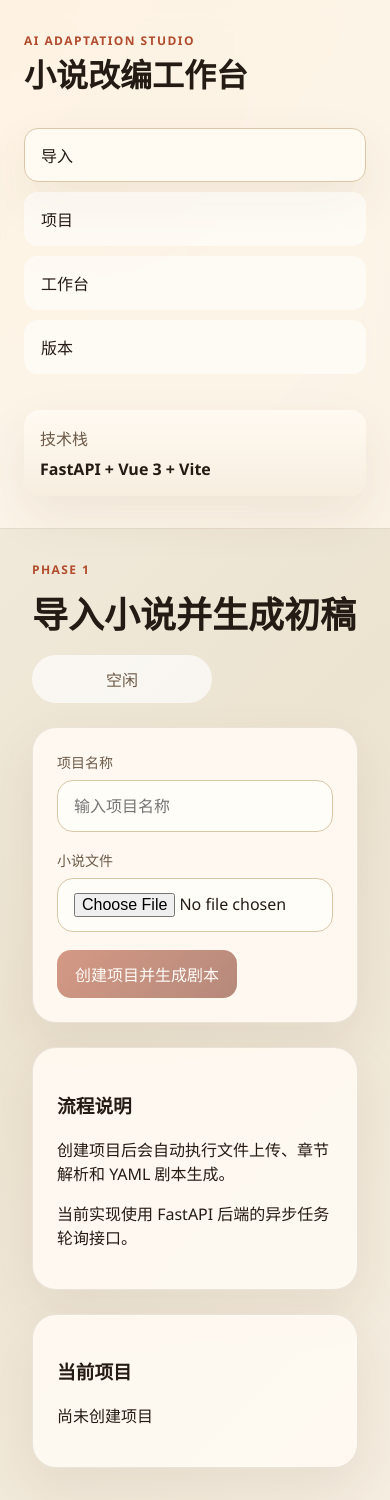
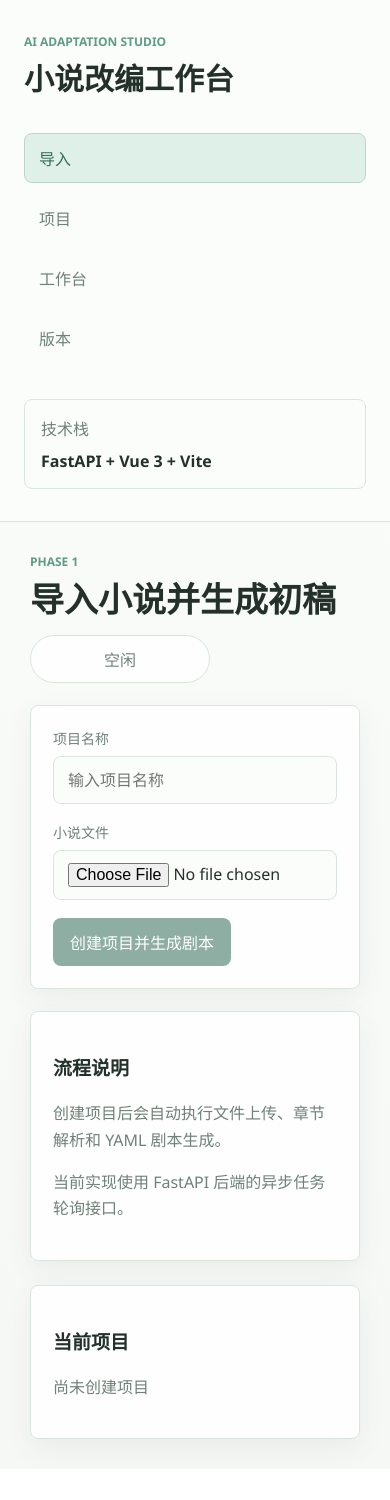
Before and after one commit to hcz000/NovelScriptConverter, a Vue app in the folder frontend/: page / in a window 390 px wide. After the commit the page ends 1469 px from the top, so only its background shows below. Built offline with nearby package versions, Linux system fonts and the light colour scheme.

Commit message:
style: soften frontend visual design

```diff
--- a/frontend/src/style.css
+++ b/frontend/src/style.css
@@ -1,14 +1,20 @@
 :root {
   color-scheme: light;
-  --bg: #f2efe8;
-  --panel: #fffaf2;
-  --panel-strong: #f7eedf;
-  --border: #dbc7a7;
-  --text: #241b14;
-  --muted: #6d5a48;
-  --accent: #b24c2e;
-  --accent-dark: #7c301d;
-  --shadow: 0 20px 50px rgba(88, 53, 28, 0.08);
+  --bg: #f6f8f6;
+  --surface: #fbfdfb;
+  --panel: #ffffff;
+  --panel-soft: #eef6f1;
+  --panel-strong: #e4f1ea;
+  --border: #d9e5dd;
+  --border-strong: #bfd4c7;
+  --text: #24312b;
+  --muted: #6f8178;
+  --accent: #5e9c83;
+  --accent-dark: #356e5a;
+  --accent-soft: #dff0e8;
+  --danger: #bd685d;
+  --danger-soft: #f8e8e5;
+  --shadow: 0 10px 28px rgba(50, 88, 71, 0.07);
   font-family: "Segoe UI", "PingFang SC", "Microsoft YaHei", sans-serif;
 }
 
@@ -19,15 +25,17 @@
 body {
   margin: 0;
   min-height: 100vh;
-  background:
-    radial-gradient(circle at top left, rgba(255, 216, 168, 0.5), transparent 30%),
-    linear-gradient(135deg, #f5f0e5, #ece3d0 55%, #f5ede0);
+  background: linear-gradient(180deg, #fbfdfb 0%, var(--bg) 100%);
   color: var(--text);
 }
 
 a {
   color: inherit;
   text-decoration: none;
+}
+
+p {
+  line-height: 1.65;
 }
 
 button,
@@ -45,22 +53,24 @@ select {
 
 .sidebar {
   padding: 32px 24px;
-  border-right: 1px solid rgba(109, 90, 72, 0.16);
-  background: rgba(255, 248, 236, 0.76);
-  backdrop-filter: blur(10px);
+  border-right: 1px solid var(--border);
+  background: rgba(251, 253, 251, 0.92);
+  backdrop-filter: blur(8px);
 }
 
 .brand h1 {
-  margin: 8px 0 0;
-  font-size: 32px;
-  line-height: 1.1;
+  margin: 10px 0 0;
+  font-size: 30px;
+  line-height: 1.16;
+  letter-spacing: 0;
+  color: var(--text);
 }
 
 .eyebrow {
   margin: 0;
   color: var(--accent);
   text-transform: uppercase;
-  letter-spacing: 0.12em;
+  letter-spacing: 0;
   font-size: 12px;
   font-weight: 700;
 }
@@ -72,24 +82,34 @@ select {
 }
 
 .nav a {
-  padding: 14px 16px;
+  padding: 12px 14px;
   border: 1px solid transparent;
-  border-radius: 14px;
-  background: rgba(255, 255, 255, 0.55);
+  border-radius: 8px;
+  background: transparent;
+  color: var(--muted);
+  transition: background 0.18s ease, border-color 0.18s ease, color 0.18s ease;
+}
+
+.nav a:hover {
+  background: var(--surface);
+  border-color: var(--border);
+  color: var(--text);
 }
 
 .nav a.router-link-active {
-  border-color: var(--border);
-  background: var(--panel);
-  box-shadow: var(--shadow);
+  border-color: var(--border-strong);
+  background: var(--accent-soft);
+  color: var(--accent-dark);
+  box-shadow: none;
 }
 
 .meta {
   margin-top: auto;
   padding: 16px;
-  border-radius: 16px;
-  background: linear-gradient(180deg, var(--panel), var(--panel-strong));
-  box-shadow: var(--shadow);
+  border: 1px solid var(--border);
+  border-radius: 8px;
+  background: var(--surface);
+  box-shadow: none;
 }
 
 .meta p {
@@ -98,12 +118,12 @@ select {
 }
 
 .main {
-  padding: 32px;
+  padding: 30px;
 }
 
 .page {
   display: grid;
-  gap: 24px;
+  gap: 22px;
 }
 
 .page-header {
@@ -115,14 +135,27 @@ select {
 
 .page-header h2 {
   margin: 8px 0 0;
-  font-size: 36px;
+  font-size: 34px;
+  line-height: 1.16;
+  letter-spacing: 0;
+}
+
+.card h3,
+.panel-header h3 {
+  color: var(--text);
+  font-size: 19px;
+  letter-spacing: 0;
+}
+
+.card p {
+  color: var(--muted);
 }
 
 .card {
-  padding: 24px;
-  border: 1px solid rgba(109, 90, 72, 0.14);
-  border-radius: 24px;
-  background: rgba(255, 250, 242, 0.92);
+  padding: 22px;
+  border: 1px solid var(--border);
+  border-radius: 8px;
+  background: rgba(255, 255, 255, 0.9);
   box-shadow: var(--shadow);
 }
 
@@ -151,29 +184,40 @@ select {
 .field textarea,
 .field select {
   width: 100%;
-  padding: 14px 16px;
+  padding: 12px 14px;
   border: 1px solid var(--border);
-  border-radius: 16px;
-  background: #fffdf8;
+  border-radius: 8px;
+  background: var(--surface);
   color: var(--text);
+  outline: none;
+  transition: border-color 0.18s ease, box-shadow 0.18s ease, background 0.18s ease;
+}
+
+.field input:focus,
+.field textarea:focus,
+.field select:focus {
+  border-color: var(--accent);
+  background: #ffffff;
+  box-shadow: 0 0 0 3px rgba(94, 156, 131, 0.14);
 }
 
 .primary-button,
 .ghost-button {
-  border: none;
-  border-radius: 14px;
-  padding: 12px 18px;
+  border: 1px solid transparent;
+  border-radius: 8px;
+  padding: 11px 16px;
   cursor: pointer;
-  transition: transform 0.2s ease, opacity 0.2s ease, background 0.2s ease;
+  transition: transform 0.18s ease, opacity 0.18s ease, background 0.18s ease, border-color 0.18s ease;
 }
 
 .primary-button {
-  background: linear-gradient(135deg, var(--accent), var(--accent-dark));
+  background: var(--accent-dark);
   color: white;
 }
 
 .ghost-button {
-  background: var(--panel-strong);
+  border-color: var(--border);
+  background: var(--surface);
   color: var(--text);
 }
 
@@ -188,17 +232,28 @@ select {
   transform: translateY(-1px);
 }
 
+.primary-button:hover:not(:disabled) {
+  background: var(--accent);
+}
+
+.ghost-button:hover:not(:disabled) {
+  border-color: var(--border-strong);
+  background: #ffffff;
+}
+
 .status-banner {
   min-width: 180px;
-  padding: 12px 16px;
+  padding: 11px 14px;
+  border: 1px solid var(--border);
   border-radius: 999px;
-  background: rgba(255, 255, 255, 0.68);
+  background: rgba(255, 255, 255, 0.86);
   color: var(--muted);
   text-align: center;
 }
 
 .status-banner.active {
-  background: linear-gradient(135deg, rgba(178, 76, 46, 0.16), rgba(124, 48, 29, 0.24));
+  border-color: var(--border-strong);
+  background: var(--accent-soft);
   color: var(--accent-dark);
 }
 
@@ -263,9 +318,9 @@ select {
   gap: 14px;
   align-items: center;
   padding: 14px;
-  border: 1px solid rgba(109, 90, 72, 0.14);
-  border-radius: 18px;
-  background: rgba(255, 253, 248, 0.88);
+  border: 1px solid var(--border);
+  border-radius: 8px;
+  background: var(--surface);
 }
 
 .project-main {
@@ -283,6 +338,10 @@ select {
   color: var(--accent-dark);
 }
 
+.project-main strong {
+  font-size: 16px;
+}
+
 .project-main span,
 .status-pill {
   color: var(--muted);
@@ -290,9 +349,10 @@ select {
 }
 
 .status-pill {
-  padding: 8px 10px;
+  padding: 7px 10px;
   border-radius: 999px;
-  background: #fff3e4;
+  background: var(--accent-soft);
+  color: var(--accent-dark);
 }
 
 .scene-item {
@@ -300,20 +360,27 @@ select {
   text-align: left;
   padding: 14px;
   border: 1px solid var(--border);
-  border-radius: 16px;
-  background: #fffdf8;
+  border-radius: 8px;
+  background: var(--surface);
   cursor: pointer;
+  transition: border-color 0.18s ease, background 0.18s ease, transform 0.18s ease;
 }
 
 .scene-item.selected {
   border-color: var(--accent);
-  background: #fff3e4;
+  background: var(--accent-soft);
+}
+
+.scene-item:hover {
+  border-color: var(--border-strong);
+  transform: translateY(-1px);
 }
 
 .scene-item strong,
 .version-list strong {
   display: block;
   margin-bottom: 6px;
+  color: var(--text);
 }
 
 .scene-item span,
@@ -342,9 +409,9 @@ select {
 
 .beat-card {
   padding: 16px;
-  border: 1px solid rgba(109, 90, 72, 0.14);
-  border-radius: 18px;
-  background: rgba(255, 253, 248, 0.94);
+  border: 1px solid var(--border);
+  border-radius: 8px;
+  background: var(--surface);
 }
 
 .inline-field {
@@ -352,17 +419,18 @@ select {
 }
 
 .danger-button {
-  background: #fde3d9;
-  color: #7c301d;
+  border-color: #edcbc6;
+  background: var(--danger-soft);
+  color: var(--danger);
 }
 
 .code-block {
   margin: 0;
   padding: 18px;
   min-height: 520px;
-  border-radius: 16px;
-  background: #231a14;
-  color: #efe6d7;
+  border-radius: 8px;
+  background: #26322e;
+  color: #eef6f1;
   overflow: auto;
   font-size: 13px;
   line-height: 1.5;
@@ -371,8 +439,9 @@ select {
 .export-box {
   margin-top: 16px;
   padding: 14px;
-  border-radius: 16px;
-  background: #fff3e4;
+  border: 1px solid var(--border);
+  border-radius: 8px;
+  background: var(--accent-soft);
 }
 
 .preview-header {
@@ -384,9 +453,14 @@ select {
   gap: 16px;
 }
 
+.quality-panel section {
+  padding-top: 4px;
+}
+
 .quality-panel h4 {
   margin: 0 0 8px;
   font-size: 15px;
+  color: var(--text);
 }
 
 .quality-score {
@@ -395,8 +469,9 @@ select {
   gap: 14px;
   align-items: center;
   padding: 16px;
-  border-radius: 16px;
-  background: #fff3e4;
+  border: 1px solid var(--border);
+  border-radius: 8px;
+  background: var(--accent-soft);
 }
 
 .quality-score strong {
@@ -440,13 +515,17 @@ select {
   gap: 12px;
   align-items: center;
   padding: 10px 12px;
-  border: 1px solid rgba(109, 90, 72, 0.14);
-  border-radius: 12px;
-  background: rgba(255, 253, 248, 0.94);
+  border: 1px solid var(--border);
+  border-radius: 8px;
+  background: var(--surface);
 }
 
 .metric-row span {
   color: var(--muted);
+}
+
+.metric-row strong {
+  color: var(--accent-dark);
 }
 
 .compare-card {
@@ -468,9 +547,9 @@ select {
 .summary-grid span,
 .diff-row {
   padding: 12px;
-  border: 1px solid rgba(109, 90, 72, 0.14);
-  border-radius: 14px;
-  background: rgba(255, 253, 248, 0.94);
+  border: 1px solid var(--border);
+  border-radius: 8px;
+  background: var(--surface);
 }
 
 .diff-row p {
@@ -481,9 +560,10 @@ select {
 .empty-state {
   padding: 48px 24px;
   border: 1px dashed var(--border);
-  border-radius: 24px;
+  border-radius: 8px;
   text-align: center;
   color: var(--muted);
+  background: rgba(255, 255, 255, 0.58);
 }
 
 @media (max-width: 1200px) {
@@ -499,7 +579,7 @@ select {
 
   .sidebar {
     border-right: none;
-    border-bottom: 1px solid rgba(109, 90, 72, 0.16);
+    border-bottom: 1px solid var(--border);
   }
 
   .grid.two-columns {
```
